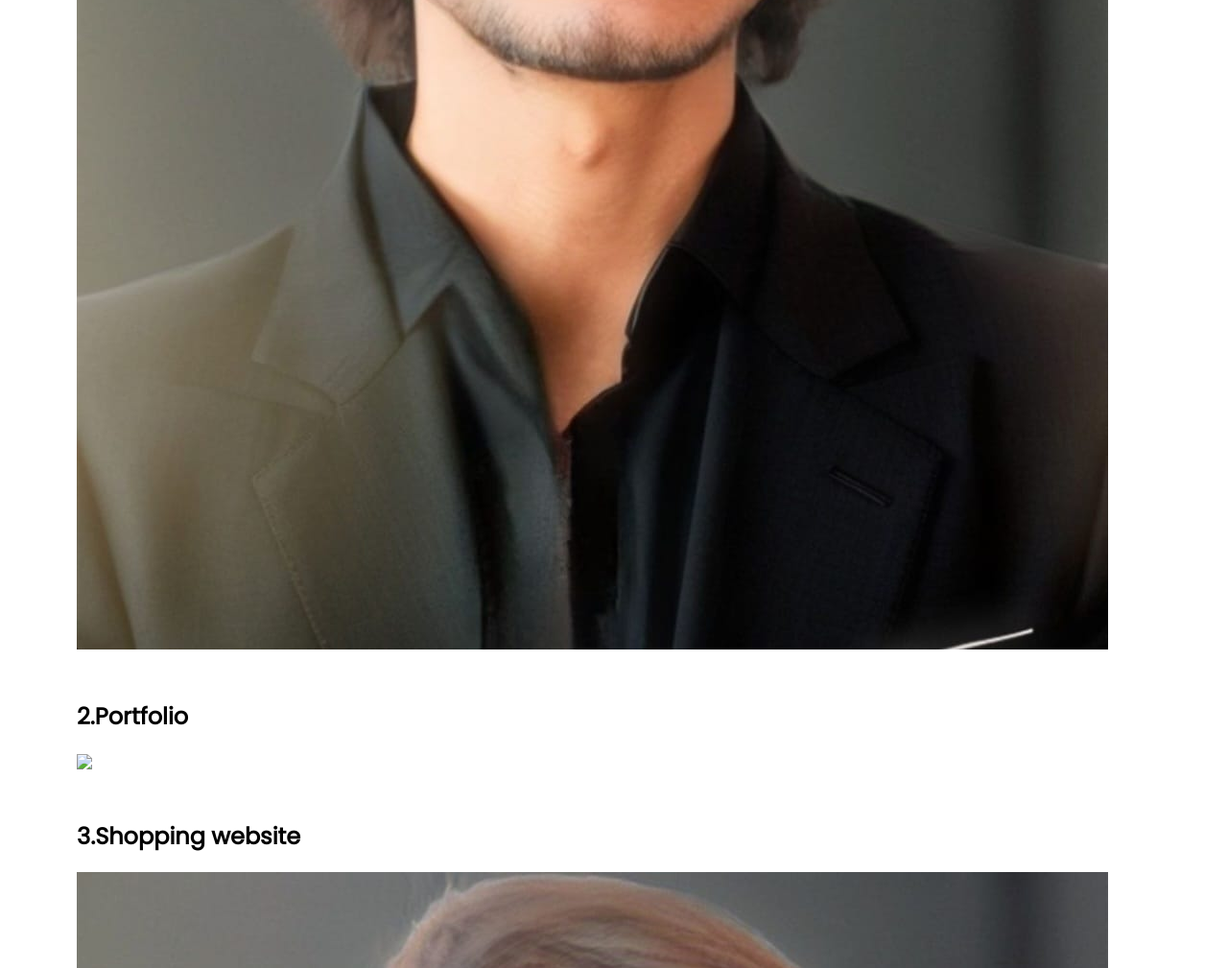
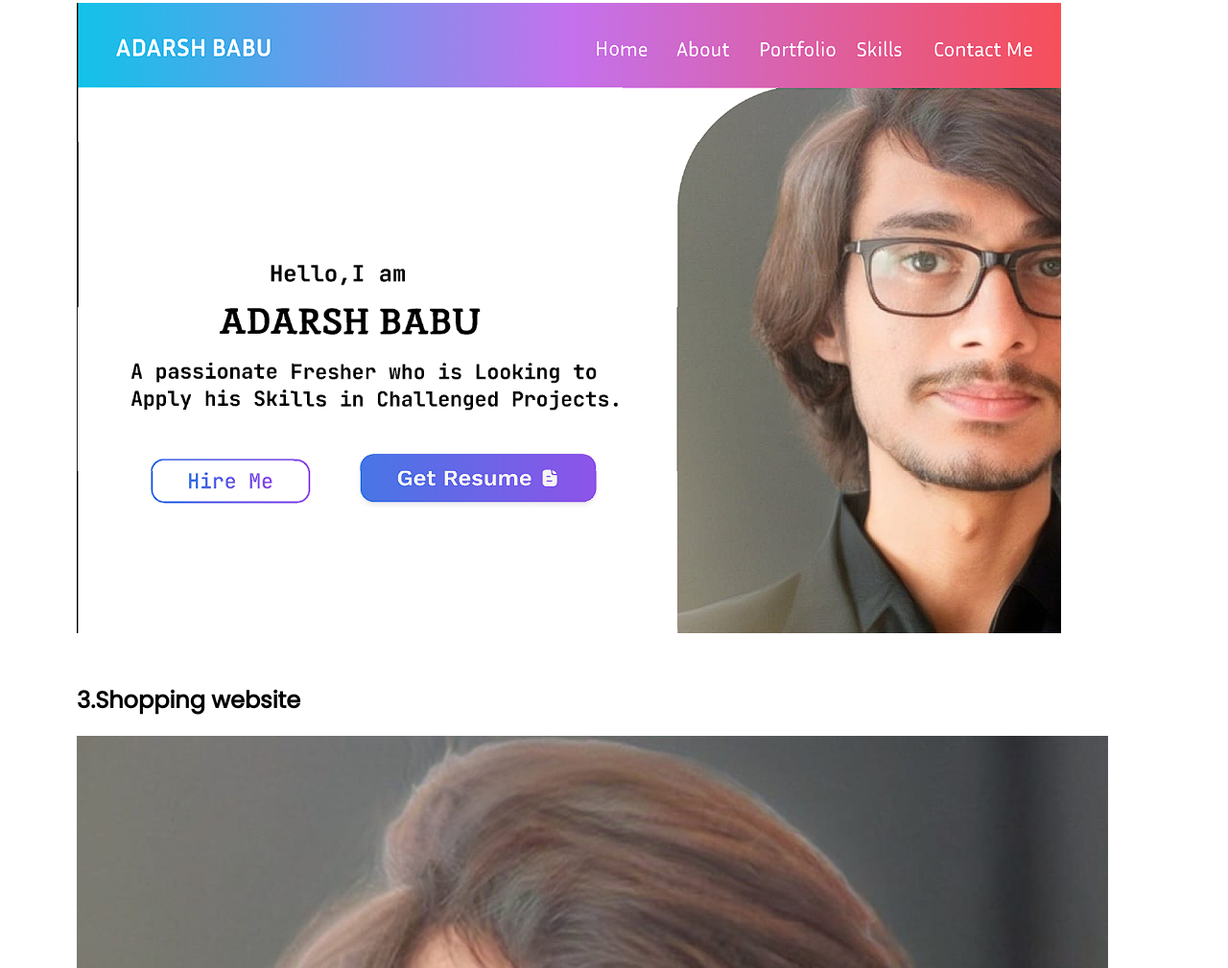
Before and after one commit to adarsh342/adarsh342, a plain HTML site: page index.html in a window 1280 px wide. Shown: the part 1894-2903 px from the top of the page at 96% size. Drawn offline with Linux system fonts and the light colour scheme.

Commit message:
Update index.html

```diff
--- a/index.html
+++ b/index.html
@@ -76,9 +76,10 @@
             <div>
                 <h1>1.APSSDC Website Re-Designing</h1> <br>
             </div>
+            <div><img src="Screenshot (171).png"></div><br>
+            <div><h1>2.Portfolio</h1><img src="Screenshot (167).png"></div><br>
+            <div><h1>3.Shopping website</h1><img src="WhatsApp Image 2024-04-05 at 13.48.57_199e5e87.jpg"></div><br>
             <div><img src="WhatsApp Image 2024-04-05 at 13.48.57_199e5e87.jpg"></div><br>
-            <div><h1>2.Portfolio</h1><img src="portfolio/mockuuups-3dhx6iawc4oQSbWbnoiJSA.png"></div><br>
-            <div><h1>3.Shopping website</h1><img src="WhatsApp Image 2024-04-05 at 13.48.57_199e5e87.jpg"></div><br>
             <div><h1>4.Social app design</h1><img src="portfolio/mockuuups-3dhx6iawc4oQSbWbnoiJSA.png"></div><br>
 
     </section>
```
